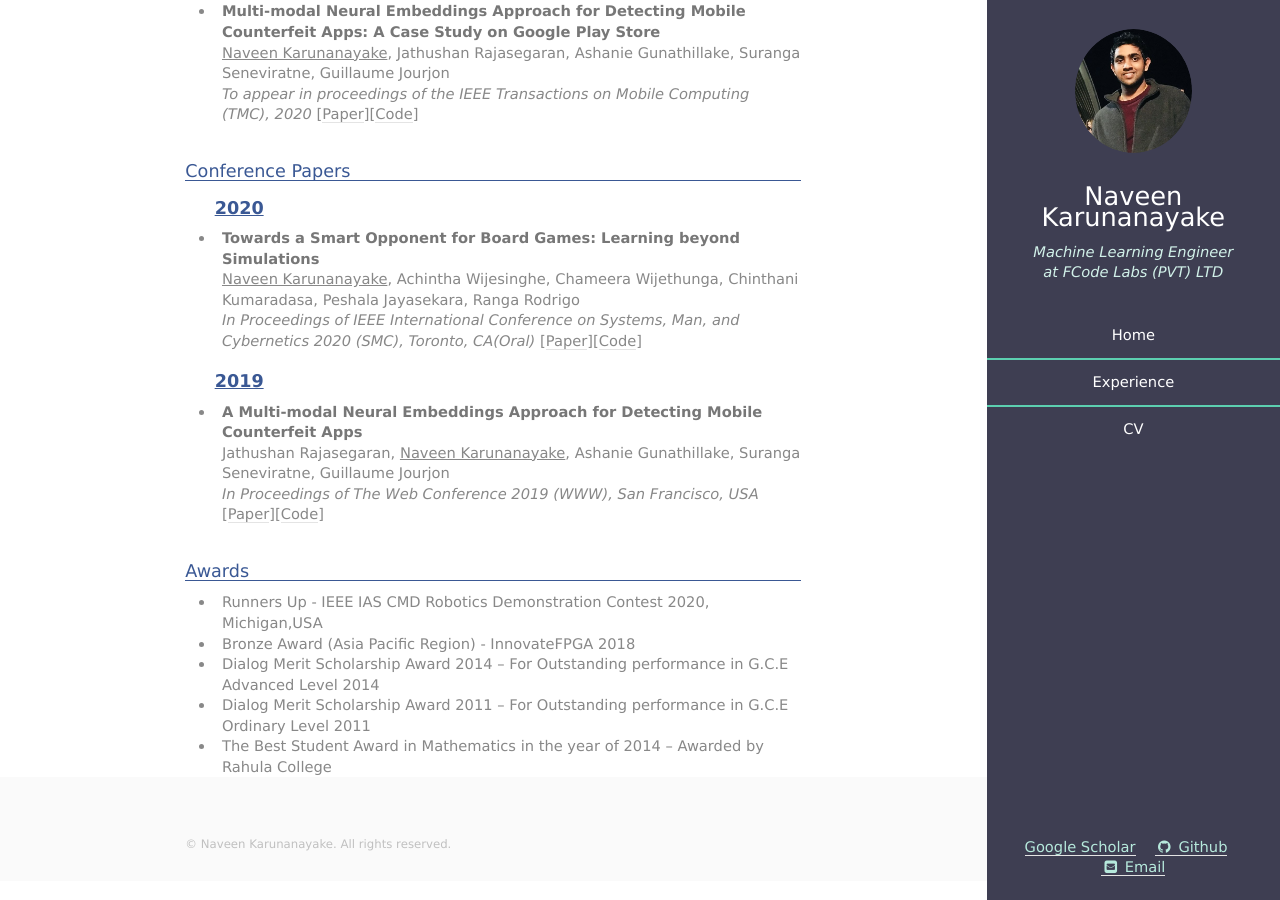
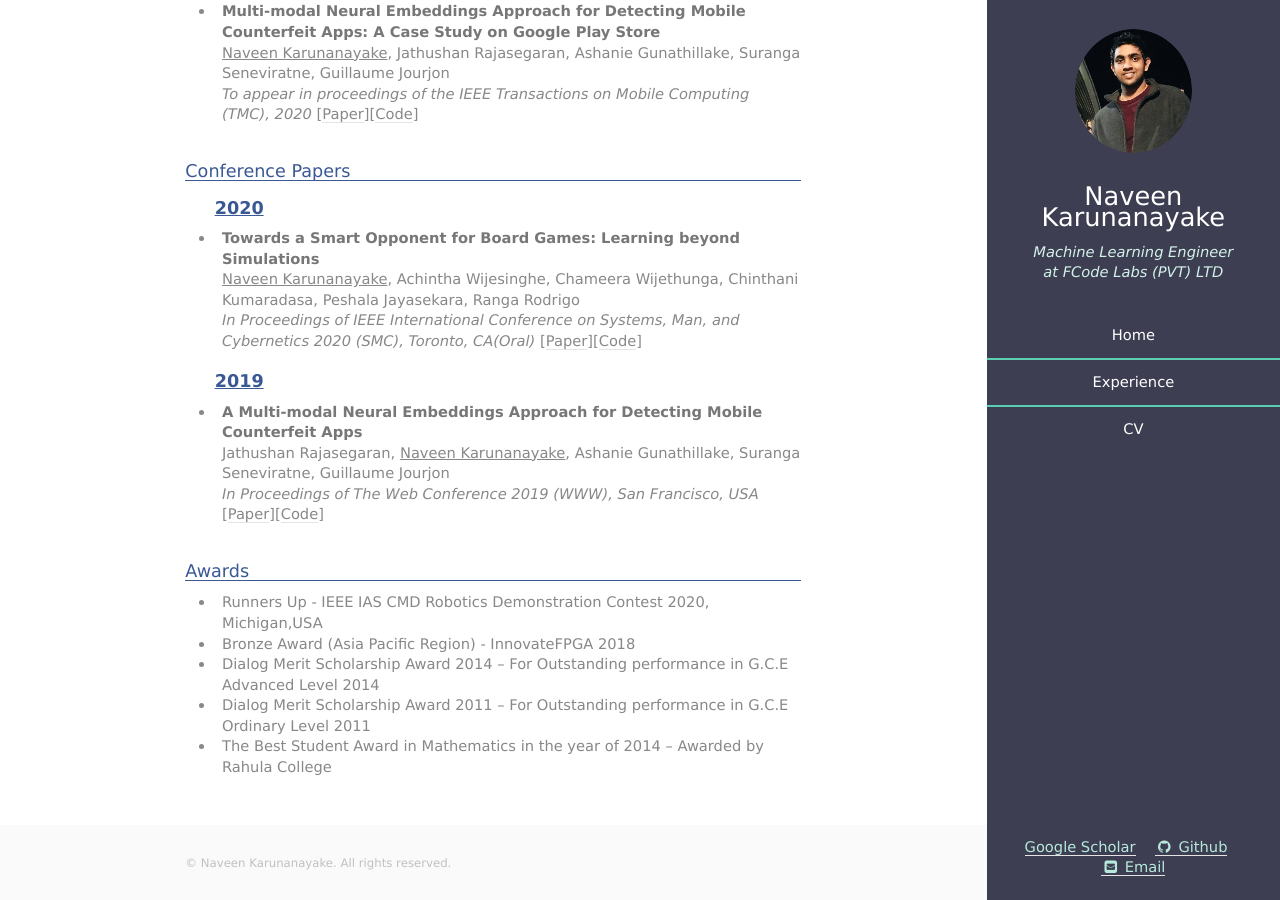
Before and after one commit to NaveenHK/NaveenHK.github.io, a Jekyll site: the page built from index.html, in a window 1280 px wide and 900 px high, scrolled down 517 px. Built offline with Jekyll 4.4.1, drawn with Linux system fonts in a browser that asks for light colours.

Commit message:
footer styling

```diff
--- a/_includes/footer.html
+++ b/_includes/footer.html
@@ -1,5 +1,5 @@
 <!-- Footer -->
-    <section id="footer">
+    <section id="footer" style="padding: 2em 0 2em 0">
         <div class="container">
             <ul class="copyright">
                 <li>&copy; Naveen Karunanayake. All rights reserved.</li>
--- a/index.html
+++ b/index.html
@@ -86,7 +86,7 @@ ul {
 
 <div class="container">
 <h3>Awards</h3>
-<ul>
+<ul style="margin-bottom: 3rem">
     <li>
     Runners Up - IEEE IAS CMD Robotics Demonstration Contest 2020, Michigan,USA
     </li>
@@ -102,7 +102,6 @@ ul {
 	<li>
 	The Best Student Award in Mathematics in the year of 2014 – Awarded by Rahula College
 	</li>
-
 </ul>
 
 </div>
```
